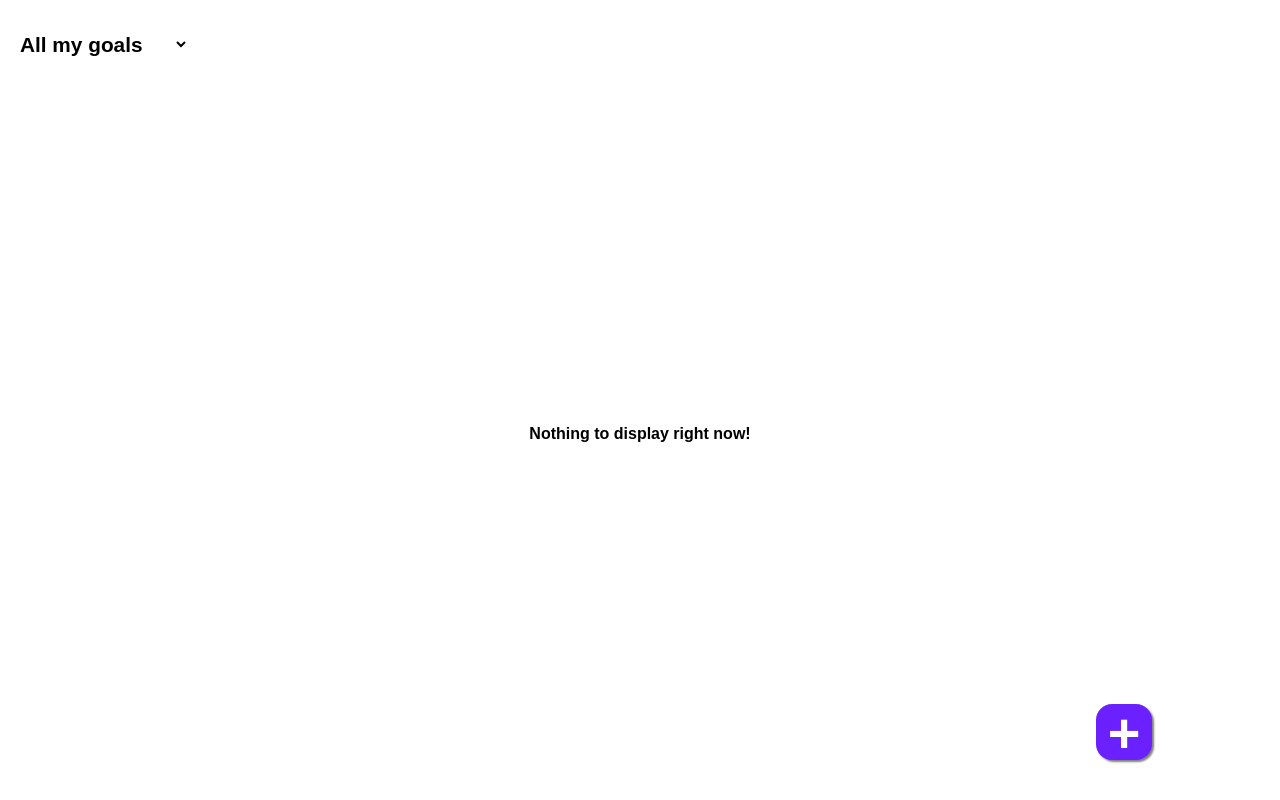
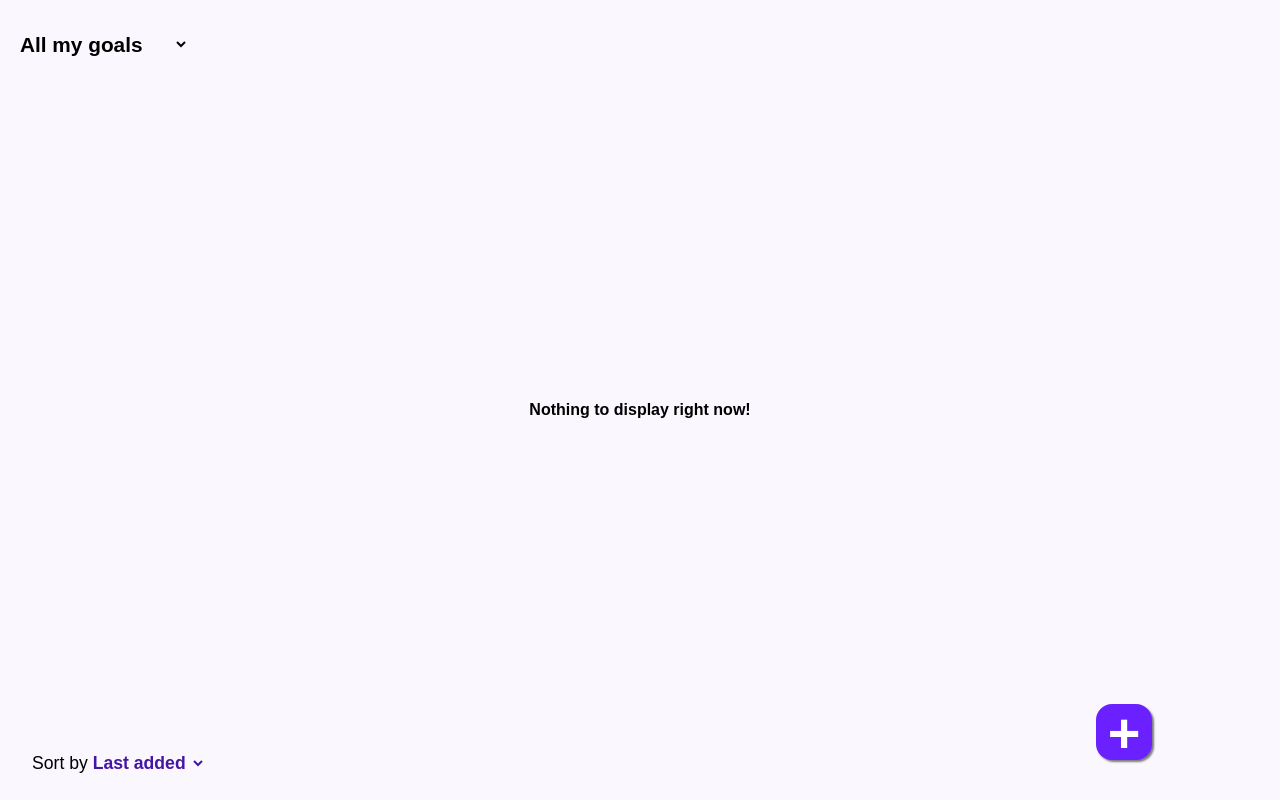
Before and after one commit to daxhoDev/whats-next, a React (Vite) app: page / in a window 1280 px wide. Built offline with nearby package versions, Linux system fonts and the light colour scheme.

Commit message:
added sorting feature

```diff
--- a/src/App.jsx
+++ b/src/App.jsx
@@ -3,20 +3,40 @@ import Header from "./Header";
 import GoalsList from "./GoalsList";
 import Backdrop from "./Backdrop";
 import FormNewGoal from "./FormNewGoal";
+import Sort from "./Sort";
 
 const colors = [
   { name: "red", hex: "#e72d2d" },
   { name: "orange", hex: "#ff851a" },
-  { name: "yellow", hex: "#fffb00" },
+  { name: "yellow", hex: "#ddd900" },
   { name: "green", hex: "#2bc02b" },
-  { name: "cyan", hex: "#00e2f7" },
+  { name: "cyan", hex: "#00c3d3" },
   { name: "blue", hex: "#3555ff" },
   { name: "pink", hex: "#ff64bf" },
 ];
 
 export default function App() {
   const [goals, setGoals] = useState([]);
+
   const [filter, setFilter] = useState("all");
+  const [sortBy, setSortBy] = useState("last");
+
+  const filteredGoals =
+    filter === "achieved"
+      ? goals.filter(el => el.isCompleted)
+      : filter === "pending"
+      ? goals.filter(el => !el.isCompleted)
+      : goals;
+
+  const sortedGoals =
+    sortBy === "last"
+      ? filteredGoals.slice().sort((a, b) => b.id - a.id)
+      : sortBy === "description"
+      ? filteredGoals
+          .slice()
+          .sort((a, b) => a.description.localeCompare(b.description))
+      : filteredGoals.slice().sort((a, b) => a.color.localeCompare(b.color));
+
   const [isFormNewGoalOpen, setIsFormNewGoalOpen] = useState(false);
 
   function handleToggleCompleted(goal) {
@@ -41,13 +61,11 @@ export default function App() {
       <GoalsList
         goals={goals}
         onToggleCompleted={handleToggleCompleted}
-        filter={filter}
+        sortedGoals={sortedGoals}
         colors={colors}
       />
-      <button
-        className="button button-add-goal"
-        onClick={() => handleToggleForm()}
-      >
+      <Sort sortBy={sortBy} setSortBy={setSortBy} />
+      <button className="button button-add-goal" onClick={handleToggleForm}>
         {isFormNewGoalOpen ? "-" : "+"}
       </button>
       {isFormNewGoalOpen && (
--- a/src/GoalsList.jsx
+++ b/src/GoalsList.jsx
@@ -1,22 +1,10 @@
 import Goal from "./Goal";
 
-export default function GoalsList({
-  goals,
-  onToggleCompleted,
-  filter,
-  colors,
-}) {
-  const currentGoals =
-    filter === "achieved"
-      ? goals.filter(el => el.isCompleted)
-      : filter === "pending"
-      ? goals.filter(el => !el.isCompleted)
-      : goals;
-
+export default function GoalsList({ onToggleCompleted, sortedGoals, colors }) {
   return (
-    <ul className={`goals-list ${currentGoals.length === 0 ? "empty" : ""}`}>
-      {currentGoals.length > 0 ? (
-        currentGoals.map(el => (
+    <ul className={`goals-list ${sortedGoals.length === 0 ? "empty" : ""}`}>
+      {sortedGoals.length > 0 ? (
+        sortedGoals.map(el => (
           <Goal
             key={el.id}
             goal={el}
--- /dev/null
+++ b/src/Sort.jsx
@@ -0,0 +1,16 @@
+export default function Sort({ sortBy, setSortBy }) {
+  return (
+    <div className="sort">
+      <label htmlFor="sort-by">Sort by</label>
+      <select
+        id="sort-by"
+        value={sortBy}
+        onChange={e => setSortBy(e.target.value)}
+      >
+        <option value="last">Last added</option>
+        <option value="description">Description</option>
+        <option value="color">Color</option>
+      </select>
+    </div>
+  );
+}
--- a/src/index.scss
+++ b/src/index.scss
@@ -2,6 +2,7 @@ $checkbox-size: 1.4rem;
 $add-button-size: 3.5rem;
 $color-selector-size: 2.6rem;
 
+$color-background: #faf7ff;
 $color-lightest: #f7f2ff;
 $color-light: #b48fff;
 $color-medium: #6a20ff;
@@ -13,13 +14,14 @@ $color-dark: #4516a2;
 }
 
 body {
+  background-color: $color-background;
   font-family: Ubuntu, Arial, Helvetica, sans-serif;
 }
 
 .app {
   height: 100vh;
   display: grid;
-  grid-template-rows: 4.3rem auto;
+  grid-template-rows: 4.3rem auto 3rem;
   margin: 0 auto;
 }
 
@@ -88,6 +90,11 @@ body {
   font-size: 0.95rem;
   transition: all 200ms;
 
+  &:hover,
+  &:active {
+    background-color: $color-lightest;
+  }
+
   &.completed {
     text-decoration: line-through;
     color: rgb(176, 176, 176);
@@ -105,6 +112,24 @@ body {
     &:checked {
       border-color: $color-medium;
       background-color: $color-medium;
+    }
+  }
+}
+
+.sort {
+  font-size: 1.1rem;
+  padding-left: 2rem;
+
+  select {
+    font: inherit;
+    font-weight: bold;
+    border: none;
+    background-color: transparent;
+    margin-left: 1px;
+    color: $color-dark;
+
+    &:focus {
+      outline: none;
     }
   }
 }
```
